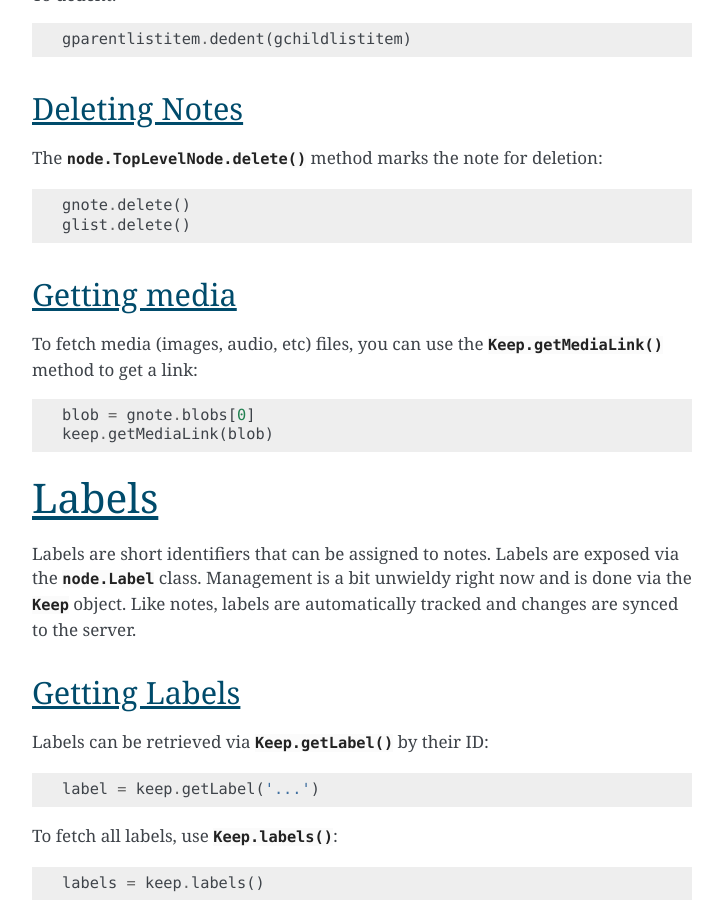
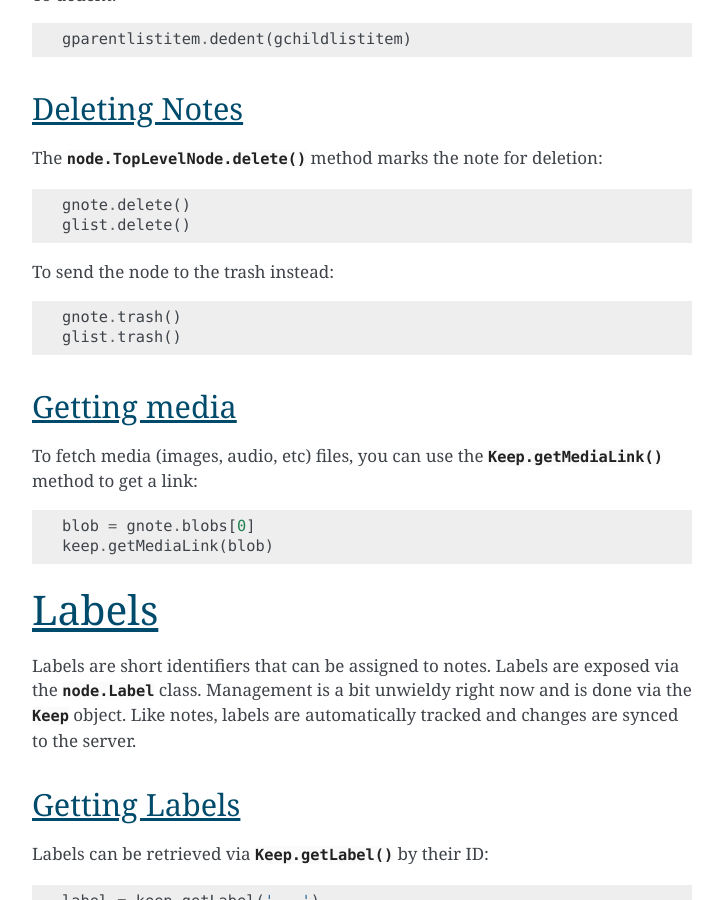
Before and after one commit to kiwiz/gkeepapi, a Sphinx documentation site: the page built from docs/index.rst, in a window 1280 px wide and 900 px high, scrolled down 6861 px. Shown: the whole window, without its empty margins (388-1111 px from the left). Built offline with Sphinx 7.4.7, drawn with Linux system fonts in a browser that asks for light colours.

Commit message:
added method for trashing notes

```diff
--- a/docs/index.rst
+++ b/docs/index.rst
@@ -253,6 +253,11 @@ The :py:meth:`node.TopLevelNode.delete` method marks the note for deletion::
     gnote.delete()
     glist.delete()
 
+To send the node to the trash instead::
+
+    gnote.trash()
+    glist.trash()
+
 Getting media
 -------------
 
```
Also changed, not shown: 1 other file.
